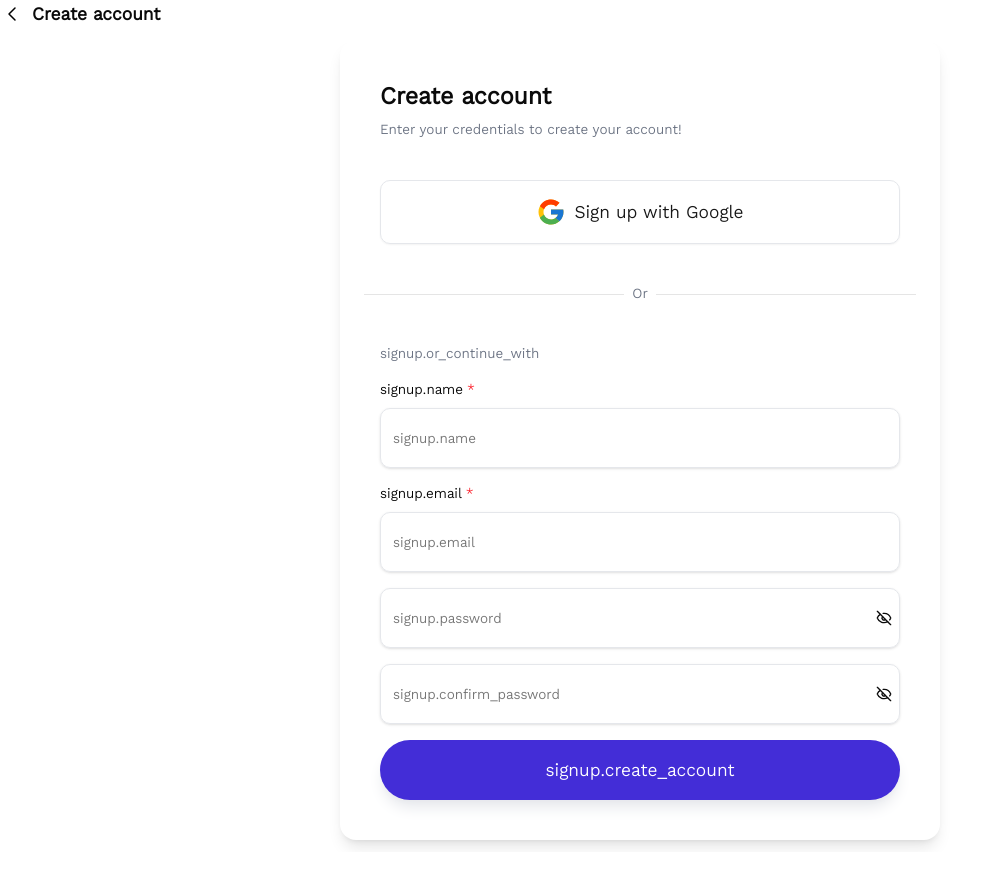
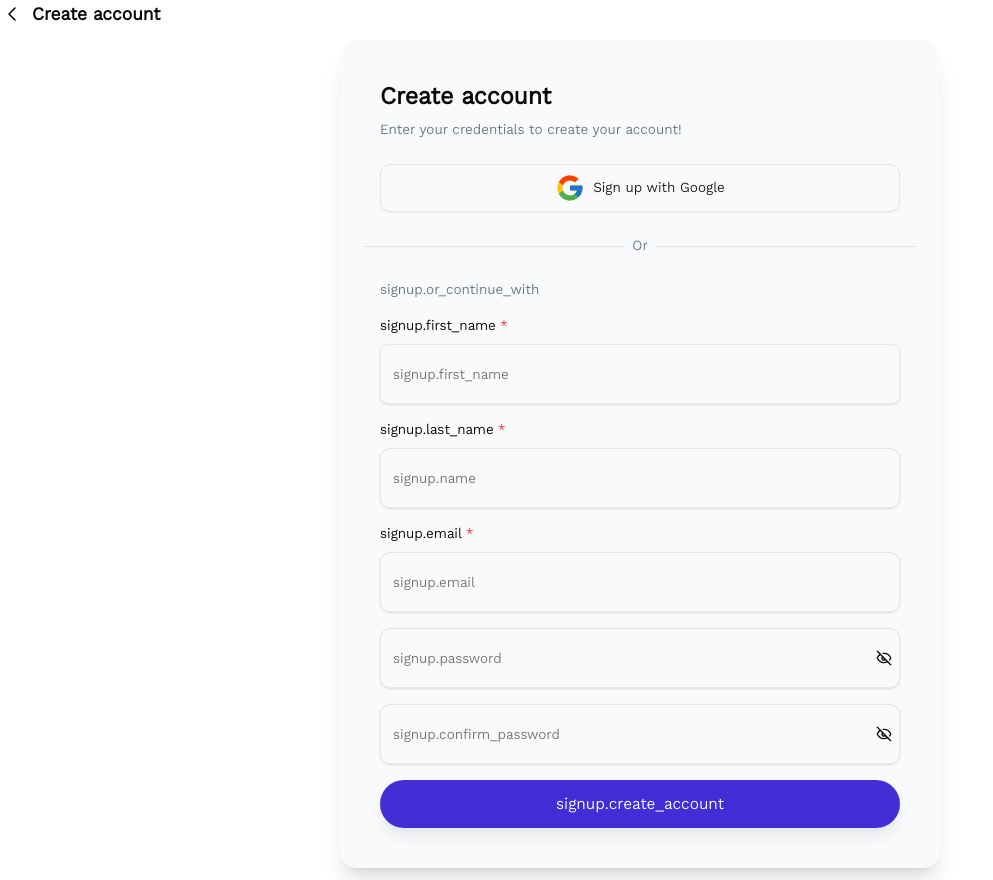
Before and after one commit to svaypanharith/filemangement-system, a Next.js app: page /signup in a window 1280 px wide. Shown: the whole page, without its empty margins (0-993 px from the left). Before the commit the page ends 852 px from the top, so only its background shows below. Built offline with nearby package versions, Linux system fonts and the light colour scheme.

Commit message:
refector code

```diff
--- a/src/components/auth/SigIn-Form.tsx
+++ b/src/components/auth/SigIn-Form.tsx
@@ -40,14 +40,14 @@ export default function SignInForm() {
   };
 
   return (
-    <div className="flex flex-col bg-white rounded-2xl shadow-lg max-w-[600px] w-full h-full gap-10 p-10 ">
+    <div className="flex flex-col bg-gray-50 rounded-2xl shadow-lg max-w-[600px] w-full h-full gap-10 p-10 ">
       <div className="flex w-full flex-col gap-2">
         <p className="text-2xl font-bold">{t("signin.title")}</p>
         <p className="text-sm text-gray-500">{t("signin.description")}</p>
       </div>
       <MButton
         preset="secondary"
-        size="lg"
+        size="md"
         className="w-full rounded-lg bg-transparent border border-gray-200 flex items-center justify-center gap-2"
       >
         <Image src={googleIcon} alt="google" width={30} height={20} />
@@ -95,7 +95,7 @@ export default function SignInForm() {
           <MButton
             type="submit"
             preset="primary"
-            size="lg"
+            size="md"
             className="w-full rounded-full shadow-lg shadow-gray-200"
           >
             <span>{t("signin.signin_button")}</span>
--- a/src/components/auth/SignUp-Form.tsx
+++ b/src/components/auth/SignUp-Form.tsx
@@ -31,7 +31,8 @@ const password_error_messages = {
 
 const formSchema = z
   .object({
-    name: z.string().min(6, "Name is required"),
+    firstName: z.string().min(6, "First name is required"),
+    lastName: z.string().min(6, "Last name is required"),
     email: z.string().email("Invalid email address"),
     password: passwordValidation,
     confirmPassword: z
@@ -51,7 +52,8 @@ export default function SignUpForm() {
   const form = useForm<FormSchemaType>({
     resolver: zodResolver(formSchema),
     defaultValues: {
-      name: "",
+      firstName: "",
+      lastName: "",
       email: "",
       password: "",
       confirmPassword: "",
@@ -60,7 +62,6 @@ export default function SignUpForm() {
 
   const onSubmit = (data: FormSchemaType) => {
     // todo intergrate with api
-
     try {
       router.push("/dashboard");
       console.log(data);
@@ -70,14 +71,14 @@ export default function SignUpForm() {
   };
 
   return (
-    <div className="flex flex-col  justify-center items-center bg-white rounded-2xl shadow-lg max-w-[600px] w-full h-full gap-10 p-10 ">
+    <div className="flex flex-col  justify-center  items-center bg-gray-50 rounded-2xl  shadow-xl  max-w-[600px] w-full p-10 gap-6">
       <div className="flex w-full flex-col gap-2">
         <p className="text-2xl font-bold font-roboto">{t("signup.title")}</p>
         <p className="text-sm text-gray-500">{t("signup.description")}</p>
       </div>
       <MButton
         preset="secondary"
-        size="lg"
+        size="sm"
         className="w-full rounded-lg bg-transparent border border-gray-200 flex items-center justify-center gap-2"
       >
         <Image src={googleIcon} alt="google" width={30} height={20} />
@@ -89,17 +90,24 @@ export default function SignUpForm() {
         <Separator className="w-1/2" />
       </div>
       <FormProvider {...form}>
-        <form onSubmit={form.handleSubmit(onSubmit)} className="w-full">
+        <form onSubmit={form.handleSubmit(onSubmit)} className="w-full gap-4">
           <div className="flex w-full flex-col gap-4">
             <p className="text-sm text-gray-500">
               {t("signup.or_continue_with")}
             </p>
             <MInput
+              required
+              error={form.formState.errors.firstName?.message}
+              {...form.register("firstName")}
+              label={t("signup.first_name")}
+              placeholder={t("signup.first_name")}
+            />
+            <MInput
               rounded
-              error={form.formState.errors.name?.message}
-              {...form.register("name")}
+              error={form.formState.errors.lastName?.message}
+              {...form.register("lastName")}
               required
-              label={t("signup.name")}
+              label={t("signup.last_name")}
               placeholder={t("signup.name")}
               type="text"
             />
@@ -129,7 +137,7 @@ export default function SignUpForm() {
             <MButton
               type="submit"
               preset="primary"
-              size="lg"
+              size="md"
               className="w-full rounded-full shadow-lg shadow-gray-200"
             >
               <span>{t("signup.create_account")}</span>
--- a/src/components/share/base.tsx
+++ b/src/components/share/base.tsx
@@ -1,30 +1,19 @@
 "use client";
 
-import clsx from "clsx";
-import React from "react";
-
-interface BaseProps {
-  children: React.ReactNode;
-  className?: string;
-  outsideClassName?: string;
-  insideClassName?: string;
+interface baseprobs {
+  header?: React.ReactNode;
+  children?: React.ReactNode;
 }
 
-export default function Base({
-  children,
-  className,
-  outsideClassName,
-  insideClassName,
-}: BaseProps) {
+export const Base = ({ header, children }: baseprobs) => {
   return (
-    <div
-      className={clsx(
-        "flex items-center justify-center w-full h-screen bg-gray-50 ",
-        outsideClassName,
-        className
-      )}
-    >
-      <div className={clsx(insideClassName, "w-full h-full")}>{children}</div>
+    <div className=" flex-col w-full h-screen">
+      {header}
+      <div className="flex w-full items-center justify-center h-full">
+        <div className="flex w-full items-center justify-center ">
+          {children}
+        </div>
+      </div>
     </div>
   );
-}
+};
```
